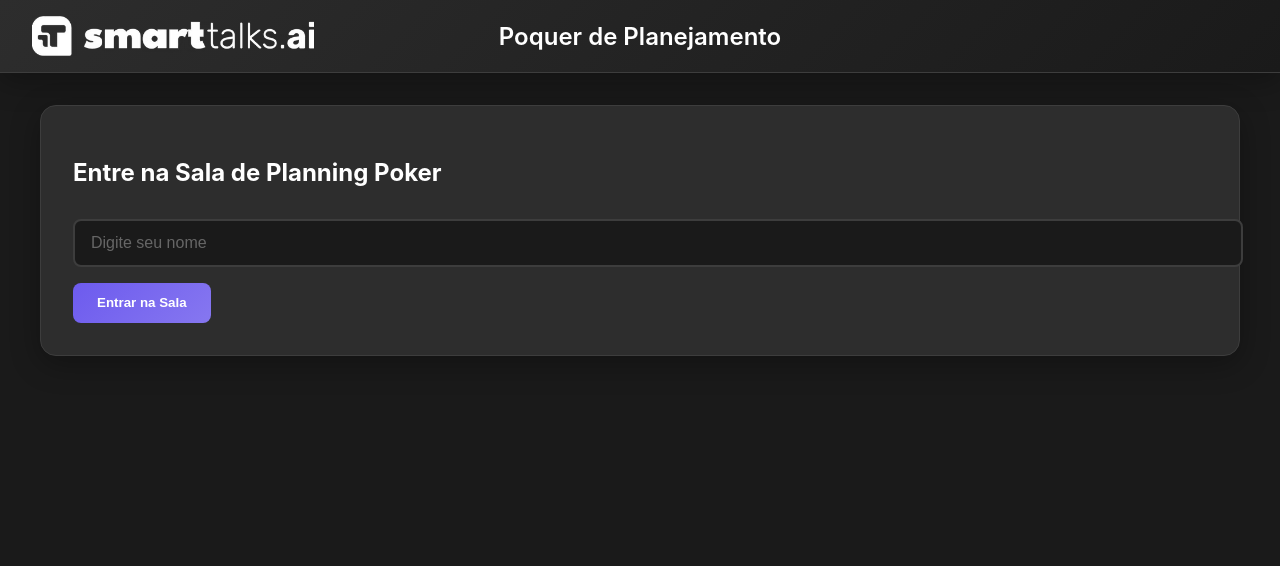
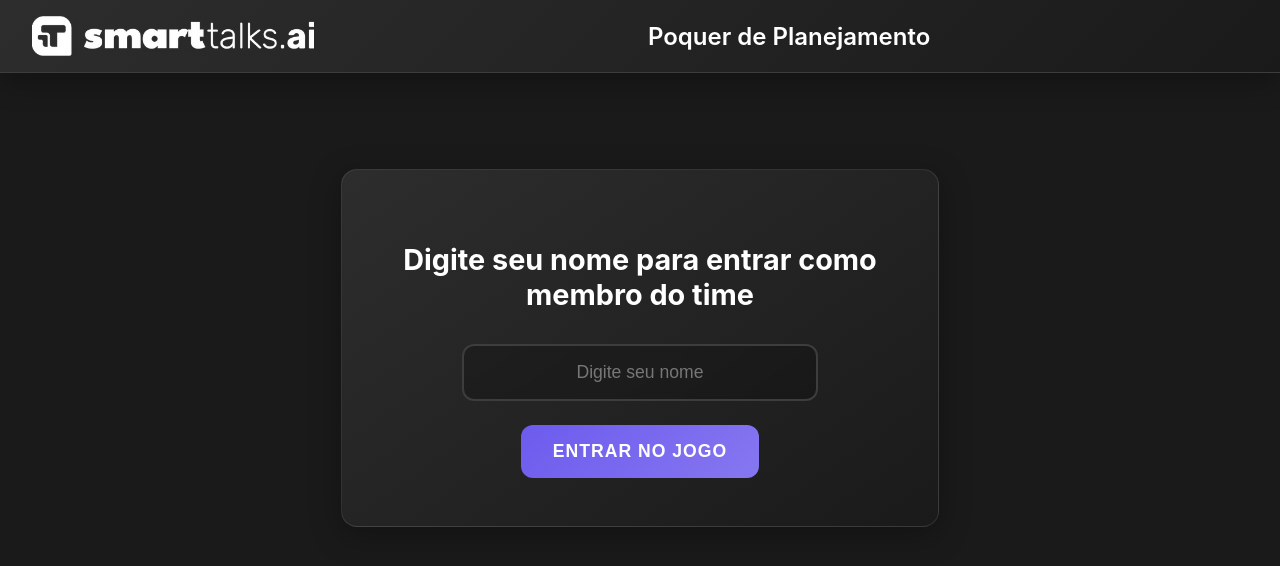
Before and after one commit to Protospi/planning-poker, a React (Create React App) app: page /room/1 in a window 1280 px wide. Shown: the top 566 px of the page. Built offline with nearby package versions, Linux system fonts and the light colour scheme.

Commit message:
wip: layout design

```diff
--- a/src/components/Room.jsx
+++ b/src/components/Room.jsx
@@ -2,7 +2,7 @@ import React, { useState, useEffect } from 'react';
 import VotingCard from './VotingCard';
 import { useParams, useNavigate, useLocation } from 'react-router-dom';
 import '../styles/global.css';
-import { FaUser } from 'react-icons/fa';
+import { FaUser, FaPlus } from 'react-icons/fa';
 
 const Room = () => {
   const { roomId } = useParams();
@@ -11,6 +11,7 @@ const Room = () => {
   const queryParams = new URLSearchParams(location.search);
   const isCreator = queryParams.get('isCreator') === 'true';
   const taskName = queryParams.get('task');
+  const taskDescription = queryParams.get('description');
 
   const [userName, setUserName] = useState('');
   const [isNameSubmitted, setIsNameSubmitted] = useState(false);
@@ -273,21 +274,52 @@ const Room = () => {
         </header>
 
         <div className="container">
-          <div className="card">
-            <h2 style={{ color: 'var(--primary)', marginBottom: '2rem' }}>
-              {!hasExistingScrumMaster && isCreator ? 'Digite o Nome do Scrum Master' : 'Entre na Sala de Planning Poker'}
+          <div className="card name-entry-card" style={{
+            maxWidth: '500px',
+            margin: '4rem auto',
+            textAlign: 'center',
+            padding: '3rem'
+          }}>
+            <h2 style={{
+              color: 'var(--text-light)',
+              marginBottom: '2rem',
+              fontSize: '1.8rem'
+            }}>
+              {!hasExistingScrumMaster && isCreator ? 'Digite seu nome para entrar como Scrum Master' : 'Digite seu nome para entrar como membro do time'}
             </h2>
-            <form onSubmit={handleNameSubmit}>
+            <form onSubmit={handleNameSubmit} style={{
+              maxWidth: '320px',
+              margin: '0 auto',
+              display: 'flex',
+              flexDirection: 'column',
+              alignItems: 'center',
+              width: '100%'
+            }}>
               <input
                 className="input-field"
                 type="text"
                 value={userName}
                 onChange={(e) => setUserName(e.target.value)}
-                placeholder={!hasExistingScrumMaster && isCreator ? "Digite o nome do Scrum Master" : "Digite seu nome"}
+                placeholder={!hasExistingScrumMaster && isCreator ? "Digite seu nome" : "Digite seu nome"}
                 required
+                style={{
+                  textAlign: 'center',
+                  fontSize: '1.1rem',
+                  padding: '1rem',
+                  width: '100%'
+                }}
               />
-              <button type="submit" className="button-primary" style={{ marginTop: '1rem' }}>
-                {!hasExistingScrumMaster && isCreator ? 'Entrar como Scrum Master' : 'Entrar na Sala'}
+              <button
+                type="submit"
+                className="button-primary"
+                style={{
+                  marginTop: '1.5rem',
+                  width: 'auto',
+                  padding: '1rem 2rem',
+                  fontSize: '1.1rem'
+                }}
+              >
+                {!hasExistingScrumMaster && isCreator ? 'Entrar no Jogo' : 'Entrar no Jogo'}
               </button>
             </form>
           </div>
@@ -305,10 +337,31 @@ const Room = () => {
         <div className="title-section">
           <h1>Poquer de Planejamento</h1>
         </div>
+        <div style={{
+          display: 'flex',
+          alignItems: 'center',
+          gap: '2rem'
+        }}>
+          <button
+            onClick={() => navigate('/')}
+            className="button-secondary"
+            style={{
+              display: 'flex',
+              alignItems: 'center',
+              gap: '0.5rem',
+              padding: '0.8rem 1.2rem',
+              fontSize: '0.9rem',
+              letterSpacing: '0.5px'
+            }}
+          >
+            <span>Novo jogo</span>
+            <FaPlus />
+          </button>
           <div className="user-section">
             <span>{userName}</span>
             <div className="user-icon">
               <FaUser />
+            </div>
           </div>
         </div>
       </header>
@@ -317,16 +370,47 @@ const Room = () => {
         <div className="card">
           <div style={{
             display: 'flex',
+            flexDirection: 'column',
+            gap: '1rem',
+            marginBottom: '2rem'
+          }}>
+            <div style={{
+              display: 'flex',
               justifyContent: 'space-between',
               alignItems: 'center',
-            marginBottom: '2rem'
             }}>
-            <h2 style={{ color: 'var(--primary)', margin: 0 }}>
-              Tarefa: {decodeURIComponent(taskName)}
-            </h2>
+              <h1 style={{ color: 'var(--primary)', margin: 0 }}>
+                 {decodeURIComponent(taskName)}
+              </h1>
               <button onClick={copyRoomLink} className="button-primary">
                 Compartilhar Link da Sala
               </button>
+            </div>
+            <br/>
+            <h3 style={{ color: 'var(--primary)' }}>Descrição da Tarefa:</h3>
+            {taskDescription && (
+              <div style={{
+                background: 'var(--background)',
+                padding: '1rem',
+                borderRadius: '8px',
+                border: '1px solid var(--border-color)'
+              }}>
+                <h3 style={{
+                  color: 'var(--text-light)',
+                  margin: '0 0 0.5rem 0',
+                  fontSize: '1rem'
+                }}>
+                </h3>
+                <p style={{
+                  margin: 0,
+                  color: 'var(--text-light)',
+                  whiteSpace: 'pre-wrap'
+                }}>
+                  {decodeURIComponent(taskDescription)}
+                </p>
+              </div>
+            )}
+            <br/>
           </div>
 
           <div style={{
--- a/src/styles/global.css
+++ b/src/styles/global.css
@@ -26,8 +26,9 @@ body {
   border-bottom: 1px solid var(--border-color);
   padding: 1rem 2rem;
   display: grid;
-  grid-template-columns: 1fr auto 1fr;
+  grid-template-columns: auto 1fr auto;
   align-items: center;
+  gap: 2rem;
   box-shadow: var(--shadow);
 }
 
@@ -74,48 +75,58 @@ body {
   max-width: 1200px;
   margin: 0 auto;
   padding: 2rem;
+  min-height: calc(100vh - 80px); /* Subtract header height */
+  display: flex;
+  flex-direction: column;
 }
 
 .card {
-  background: var(--card-bg);
+  background: linear-gradient(145deg, var(--card-bg), var(--background));
   border-radius: 16px;
-  box-shadow: var(--shadow);
+  box-shadow: 0 8px 32px rgba(0, 0, 0, 0.2);
   padding: 2rem;
   margin-bottom: 2rem;
-  border: 1px solid var(--border-color);
+  border: 1px solid rgba(255, 255, 255, 0.1);
+  backdrop-filter: blur(4px);
 }
 
 .button-primary {
   background: var(--gradient-1);
   color: var(--text-light);
   border: none;
-  padding: 0.8rem 1.5rem;
-  border-radius: 8px;
+  padding: 1rem 1.5rem;
+  border-radius: 12px;
   font-weight: 600;
   cursor: pointer;
-  transition: all 0.2s ease;
+  transition: all 0.3s ease;
+  text-transform: uppercase;
+  letter-spacing: 1px;
+  font-size: 0.9rem;
 }
 
 .button-primary:hover {
   transform: translateY(-2px);
   background: var(--gradient-2);
-  box-shadow: 0 5px 15px rgba(109, 91, 238, 0.3);
+  box-shadow: 0 8px 20px rgba(109, 91, 238, 0.3);
+}
+
+.button-primary:active {
+  transform: translateY(1px);
 }
 
 .button-secondary {
   background: transparent;
   color: var(--text-light);
-  border: 2px solid var(--text-light);
-  padding: 0.8rem 1.5rem;
+  border: 1px solid var(--text-light);
   border-radius: 8px;
-  font-weight: 600;
+  font-weight: 500;
   cursor: pointer;
   transition: all 0.2s ease;
 }
 
 .button-secondary:hover {
   background: rgba(255, 255, 255, 0.1);
-  transform: translateY(-2px);
+  transform: translateY(-1px);
 }
 
 button:disabled {
@@ -124,24 +135,26 @@ button:disabled {
 }
 
 .input-field {
-  background: var(--background);
+  background: rgba(0, 0, 0, 0.2);
   border: 2px solid var(--border-color);
-  border-radius: 8px;
-  padding: 0.8rem 1rem;
+  border-radius: 12px;
+  padding: 1rem;
   width: 100%;
-  font-size: 1rem;
+  font-size: 1.1rem;
   transition: all 0.2s ease;
   color: var(--text-light);
+  backdrop-filter: blur(4px);
 }
 
 .input-field:focus {
   border-color: var(--primary);
   outline: none;
-  box-shadow: 0 0 0 3px rgba(109, 91, 238, 0.1);
+  box-shadow: 0 0 0 3px rgba(109, 91, 238, 0.2);
+  background: rgba(0, 0, 0, 0.3);
 }
 
 .input-field::placeholder {
-  color: #666666;
+  color: rgba(255, 255, 255, 0.4);
 }
 
 /* Additional dark theme specific styles */
@@ -193,3 +206,16 @@ h2, h3, h4 {
 ::-webkit-scrollbar-thumb:hover {
   background: var(--primary);
 }
+
+/* Add these new styles */
+.name-entry-card {
+  background: linear-gradient(145deg, var(--card-bg), var(--background)) !important;
+  border: 1px solid rgba(255, 255, 255, 0.1) !important;
+  box-shadow: 0 8px 32px rgba(0, 0, 0, 0.3) !important;
+  backdrop-filter: blur(10px) !important;
+}
+
+/* Add smooth transitions */
+* {
+  transition: all 0.2s ease;
+}
```
Also changed, not shown: src/components/LandingPage.jsx (+111 -14 lines). Lines whose indentation alone changed are shown as unchanged.
